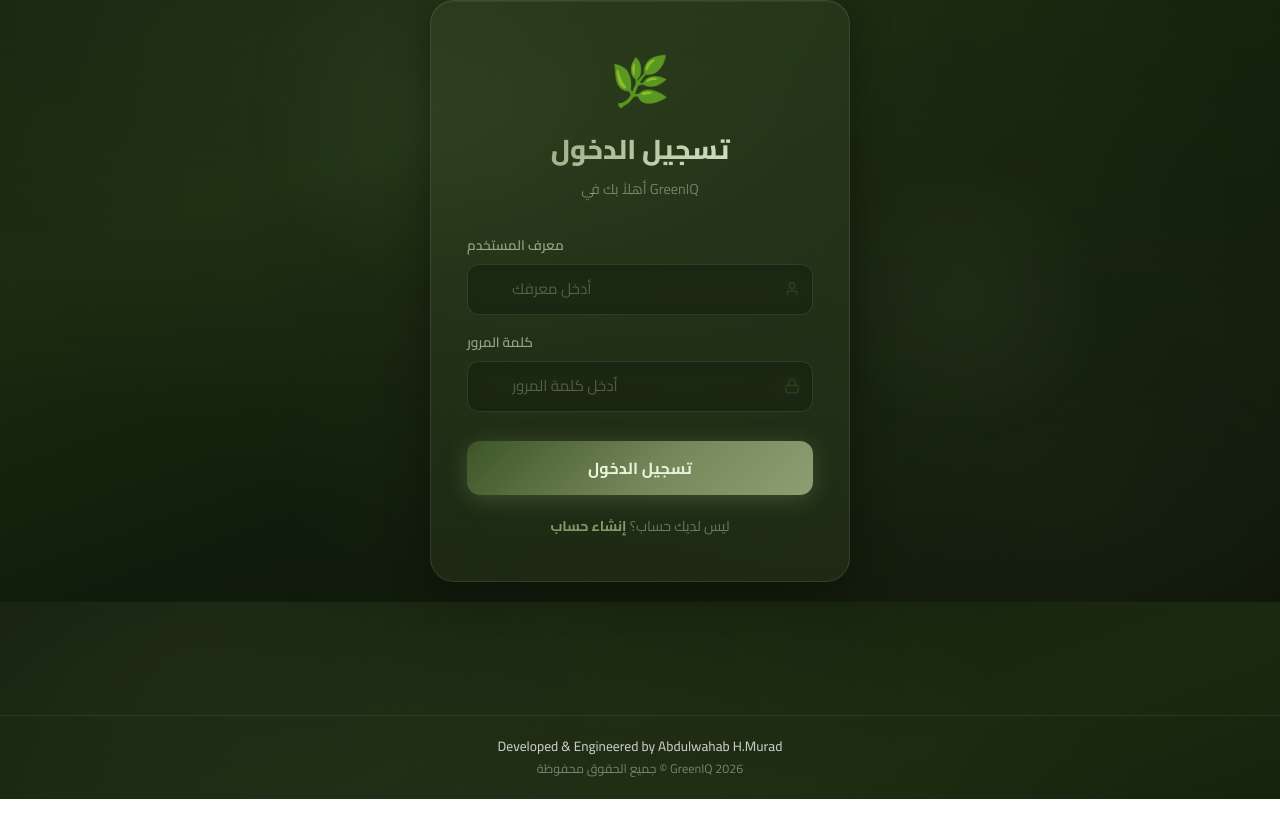
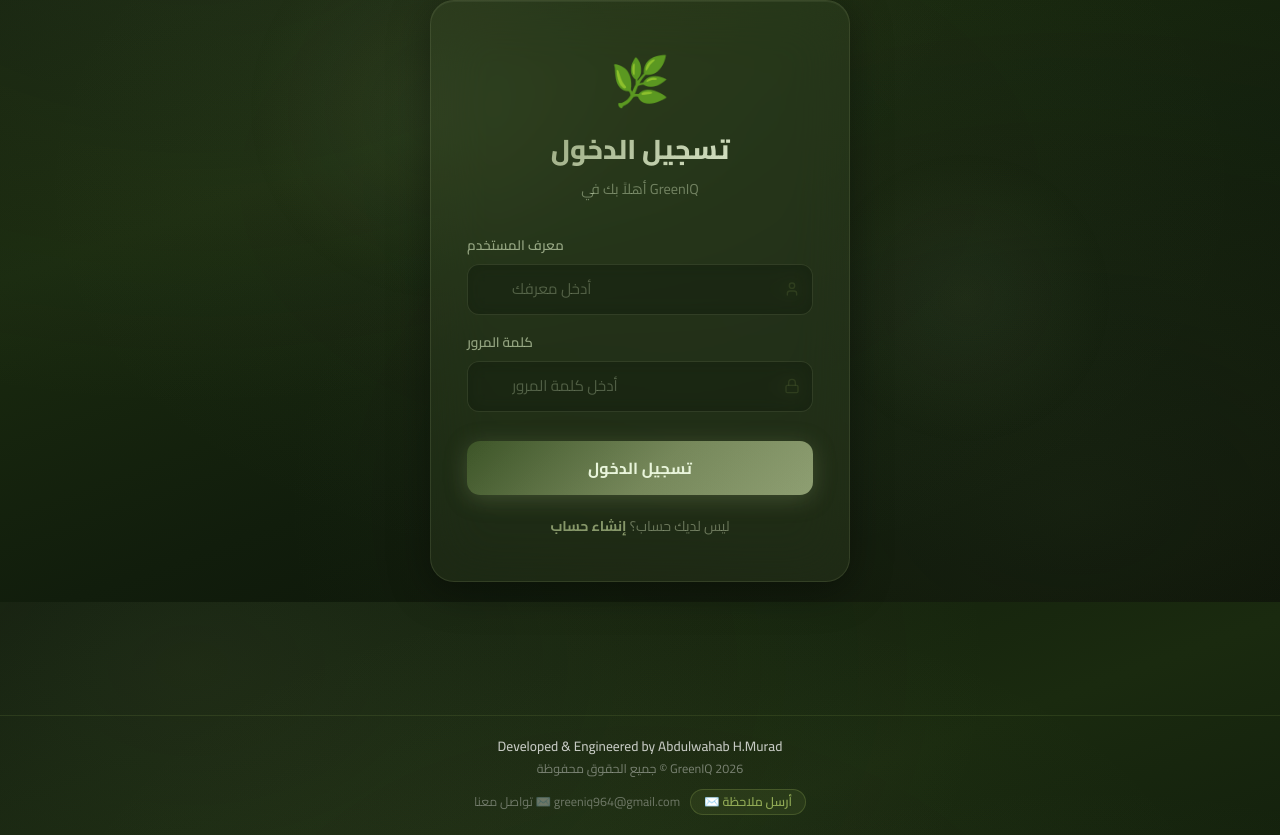
Before and after one commit to abdulwahab10a/greeniq, a React (Vite) app in the folder frontend/: page /login in a window 1280 px wide. Shown: the part 198-1033 px from the top of the page. Before the commit the page ends 997 px from the top, so only its background shows below. Built offline with nearby package versions, Linux system fonts and the light colour scheme; no server answers.

Commit message:
feat: add contact email button in footer with pre-filled subject
Co-Authored-By: Claude Sonnet 4.6 <noreply@anthropic.com>

```diff
--- a/frontend/src/App.jsx
+++ b/frontend/src/App.jsx
@@ -111,9 +111,34 @@ function App() {
         <p style={{ color: 'rgba(255,255,255,0.75)', fontSize: '0.85rem', marginBottom: '0.25rem', fontWeight: 500 }}>
           Developed &amp; Engineered by Abdulwahab H.Murad
         </p>
-        <p style={{ color: 'rgba(255,255,255,0.4)', fontSize: '0.78rem' }}>
+        <p style={{ color: 'rgba(255,255,255,0.4)', fontSize: '0.78rem', marginBottom: '0.6rem' }}>
           جميع الحقوق محفوظة &copy; GreenIQ 2026
         </p>
+        <div style={{ display: 'flex', alignItems: 'center', justifyContent: 'center', gap: '10px', flexWrap: 'wrap' }}>
+          <span style={{ color: 'rgba(255,255,255,0.35)', fontSize: '0.78rem' }}>
+            تواصل معنا ✉️ greeniq964@gmail.com
+          </span>
+          <a
+            href="mailto:greeniq964@gmail.com?subject=GreenIQ%20%E2%80%94%20%D9%85%D9%84%D8%A7%D8%AD%D8%B8%D8%A9%20%D9%85%D9%86%20%D8%A7%D9%84%D9%85%D8%B3%D8%AA%D8%AE%D8%AF%D9%85"
+            style={{
+              display: 'inline-flex', alignItems: 'center', gap: '5px',
+              background: 'rgba(144,169,85,0.1)', border: '1px solid rgba(144,169,85,0.28)',
+              color: '#90a955', borderRadius: '99px', padding: '3px 13px',
+              fontSize: '0.78rem', fontWeight: '600', textDecoration: 'none',
+              transition: 'all 0.2s',
+            }}
+            onMouseEnter={e => {
+              e.currentTarget.style.background = 'rgba(144,169,85,0.2)';
+              e.currentTarget.style.borderColor = 'rgba(144,169,85,0.5)';
+            }}
+            onMouseLeave={e => {
+              e.currentTarget.style.background = 'rgba(144,169,85,0.1)';
+              e.currentTarget.style.borderColor = 'rgba(144,169,85,0.28)';
+            }}
+          >
+            ✉️ أرسل ملاحظة
+          </a>
+        </div>
       </footer>
     </div>
   );
```
